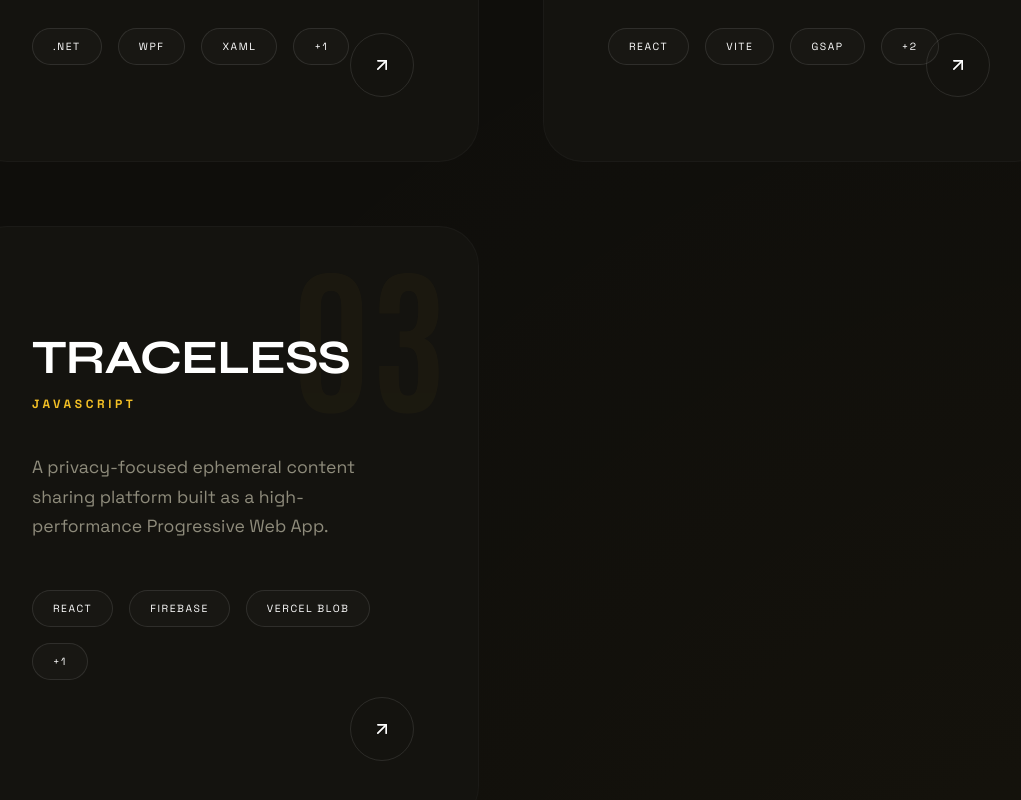
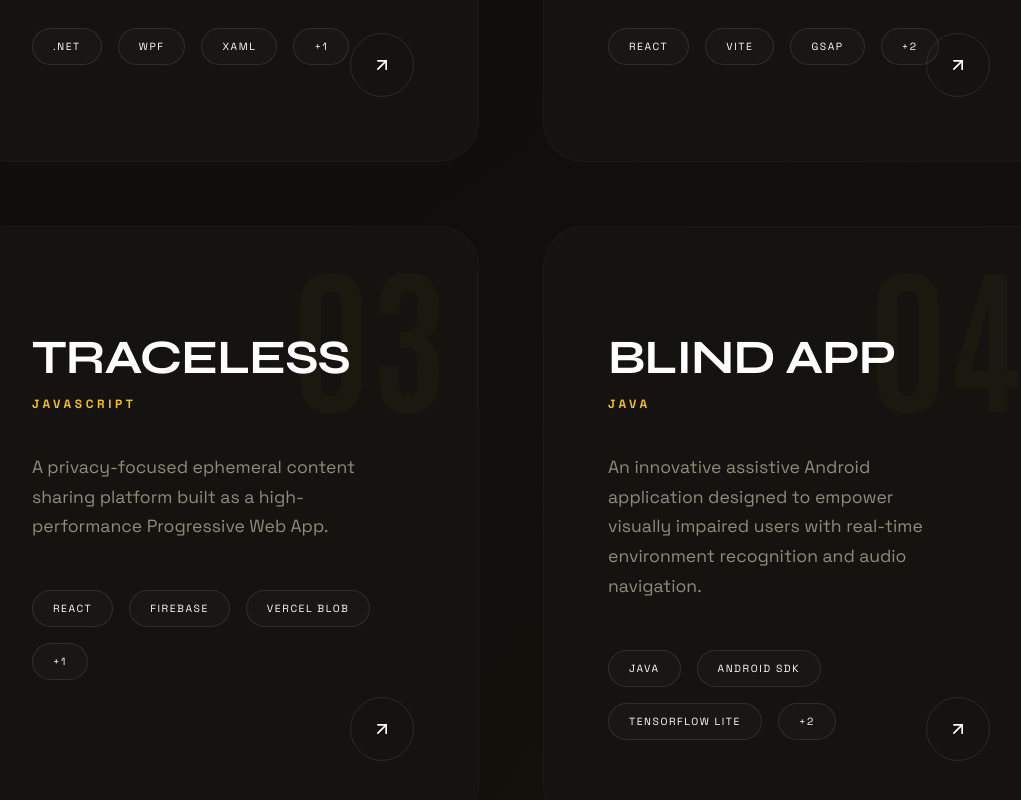
Before and after one commit to sahilchavan751/sahilchavan-portfolio, a React (Vite) app: page /projects in a window 1280 px wide. Shown: the part 1132-1932 px from the top of the page, without its empty margins (129-1150 px from the left). Built offline with nearby package versions, Linux system fonts and the light colour scheme; a web font is replaced by a local one.

Commit message:
feat: add Blind App project to Projects Page

```diff
--- a/src/components/ProjectsPage.jsx
+++ b/src/components/ProjectsPage.jsx
@@ -45,6 +45,20 @@ const projectsData = [
             'Offline-first architecture',
         ],
         accent: 'linear-gradient(135deg, #F4C025 0%, #8A6D0F 100%)',
+    },
+    {
+        id: 4,
+        title: 'Blind App',
+        language: 'Java',
+        description: 'An innovative assistive Android application designed to empower visually impaired users with real-time environment recognition and audio navigation.',
+        stack: ['Java', 'Android SDK', 'TensorFlow Lite', 'Google Vision API', 'Firebase'],
+        features: [
+            'Real-time object detection',
+            'Text-to-speech navigation',
+            'Emergency location sharing',
+            'Gesture-based interaction',
+        ],
+        accent: 'linear-gradient(135deg, #4A90E2 0%, #1A5FB4 100%)',
     },
 ]
 
```
